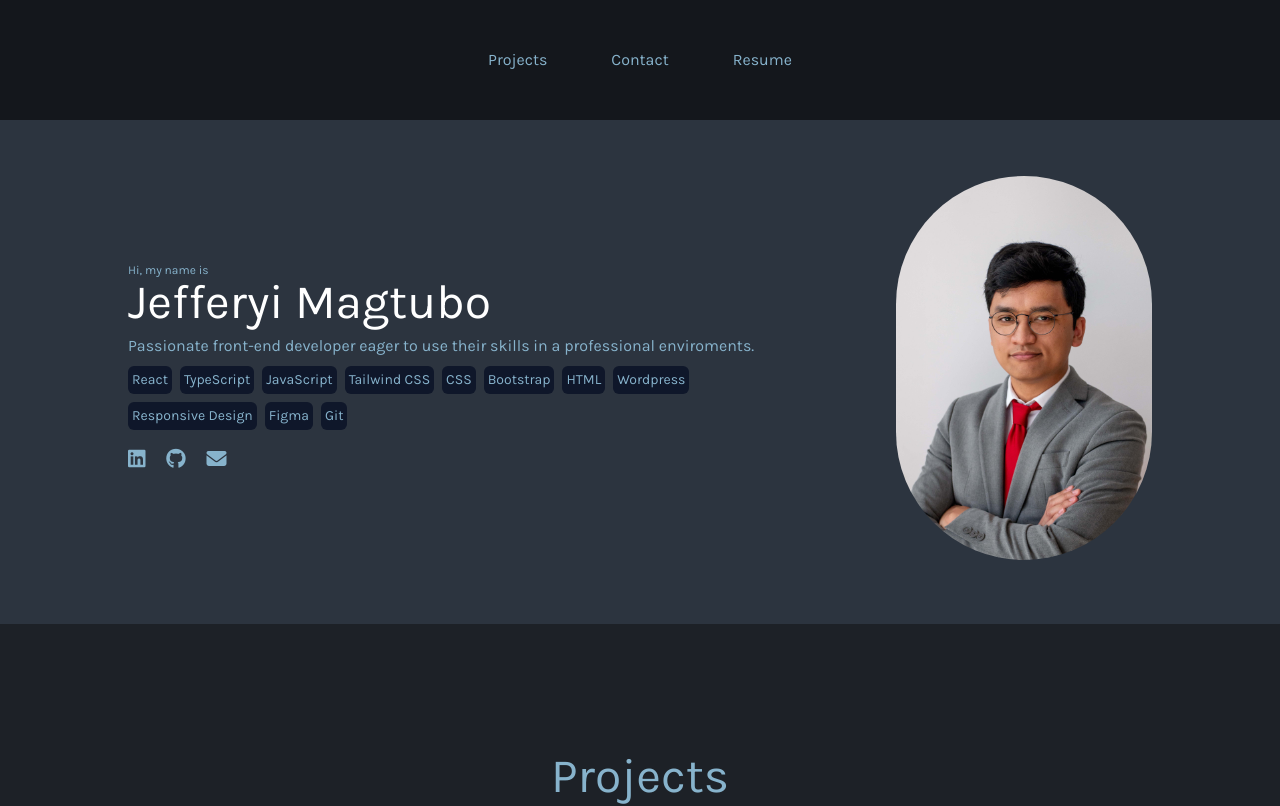
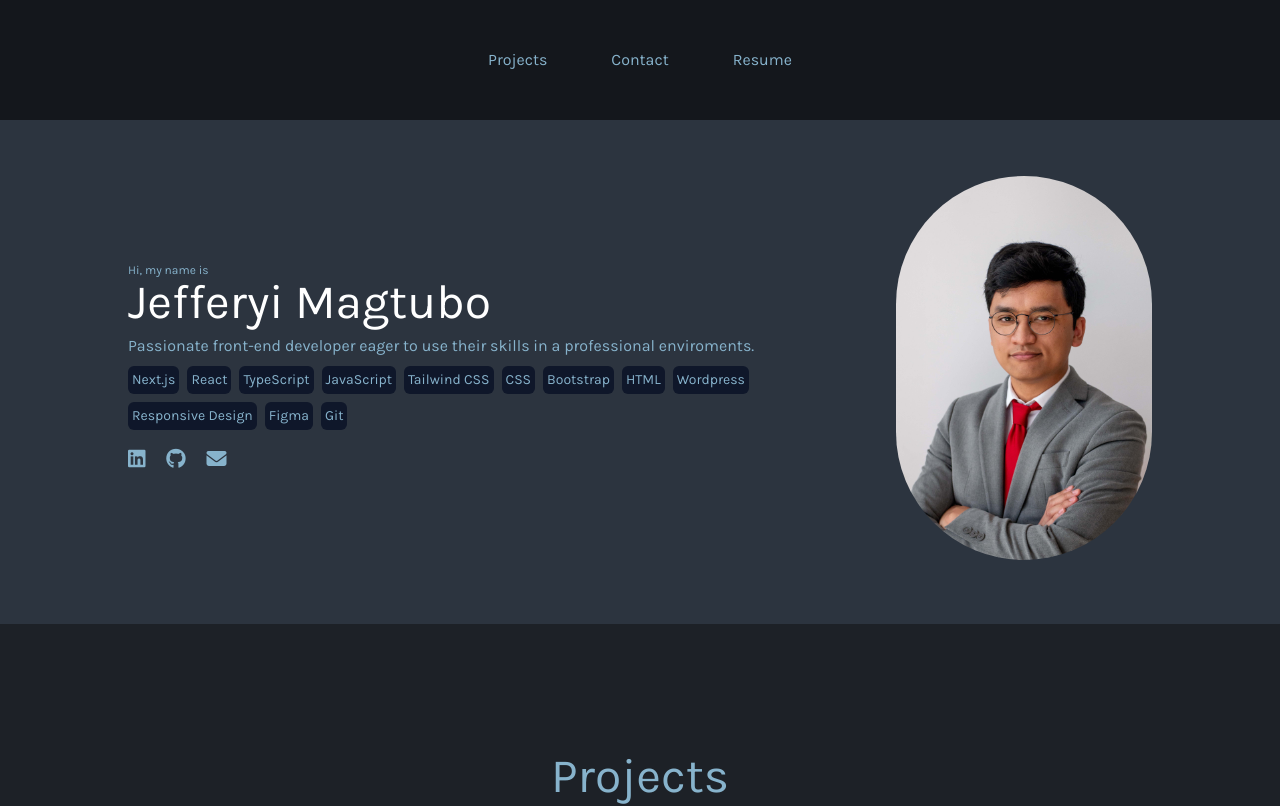
Before and after one commit to Jefferyi-Magtubo/Personal-Site, a plain HTML site: page index.html in a window 1280 px wide. Shown: the top 806 px of the page. Drawn offline with nearby package versions, Linux system fonts and the light colour scheme.

Commit message:
Added new skill

```diff
--- a/index.html
+++ b/index.html
@@ -54,6 +54,7 @@
                 <h1 class="text-white text-5xl">Jefferyi Magtubo</h1>
                 <h2 class="mt-2">Passionate front-end developer eager to use their skills in a professional enviroments.</h2>
                 <div class="flex flex-wrap mt-2 text-sm">
+                    <p class="p-1 rounded-md bg-slate-900 mr-2 mb-2">Next.js</p>
                     <p class="p-1 rounded-md bg-slate-900 mr-2 mb-2">React</p>
                     <p class="p-1 rounded-md bg-slate-900 mr-2 mb-2">TypeScript</p>
                     <p class="p-1 rounded-md bg-slate-900 mr-2 mb-2">JavaScript</p>
```
